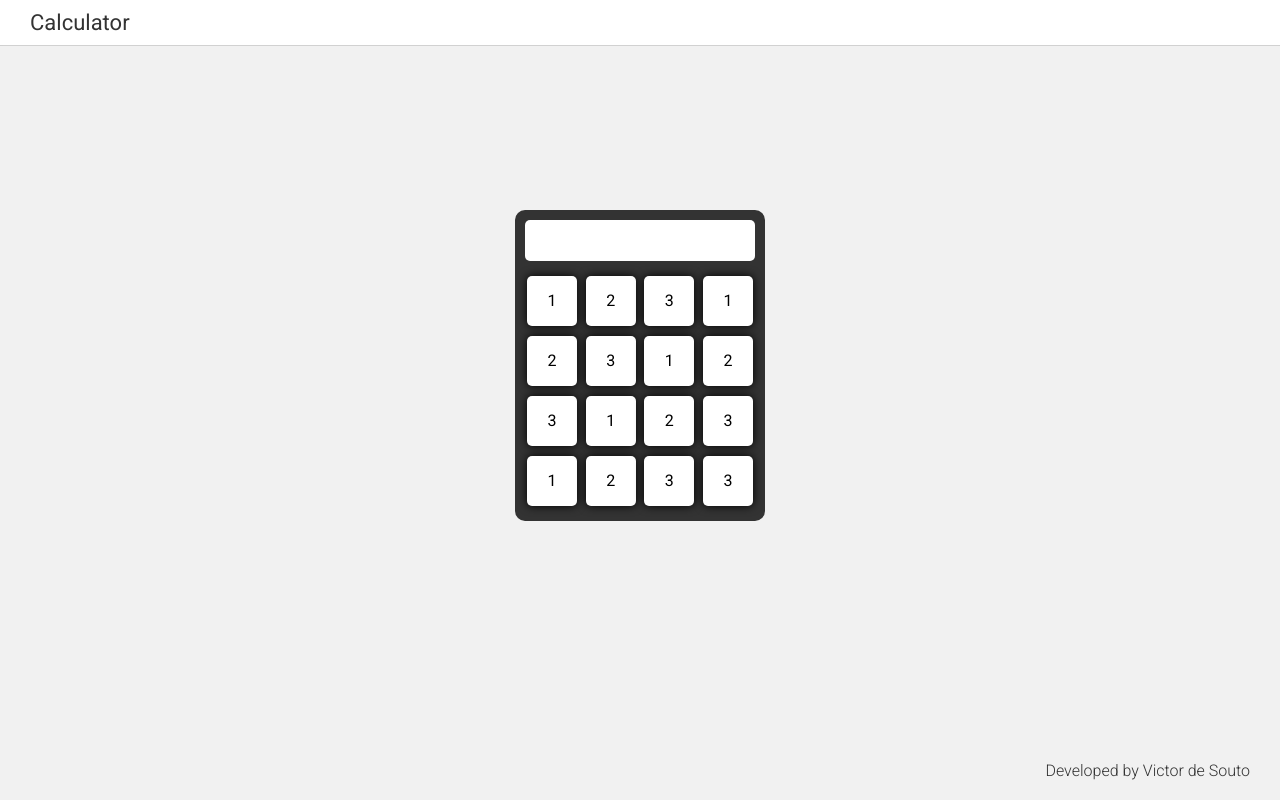
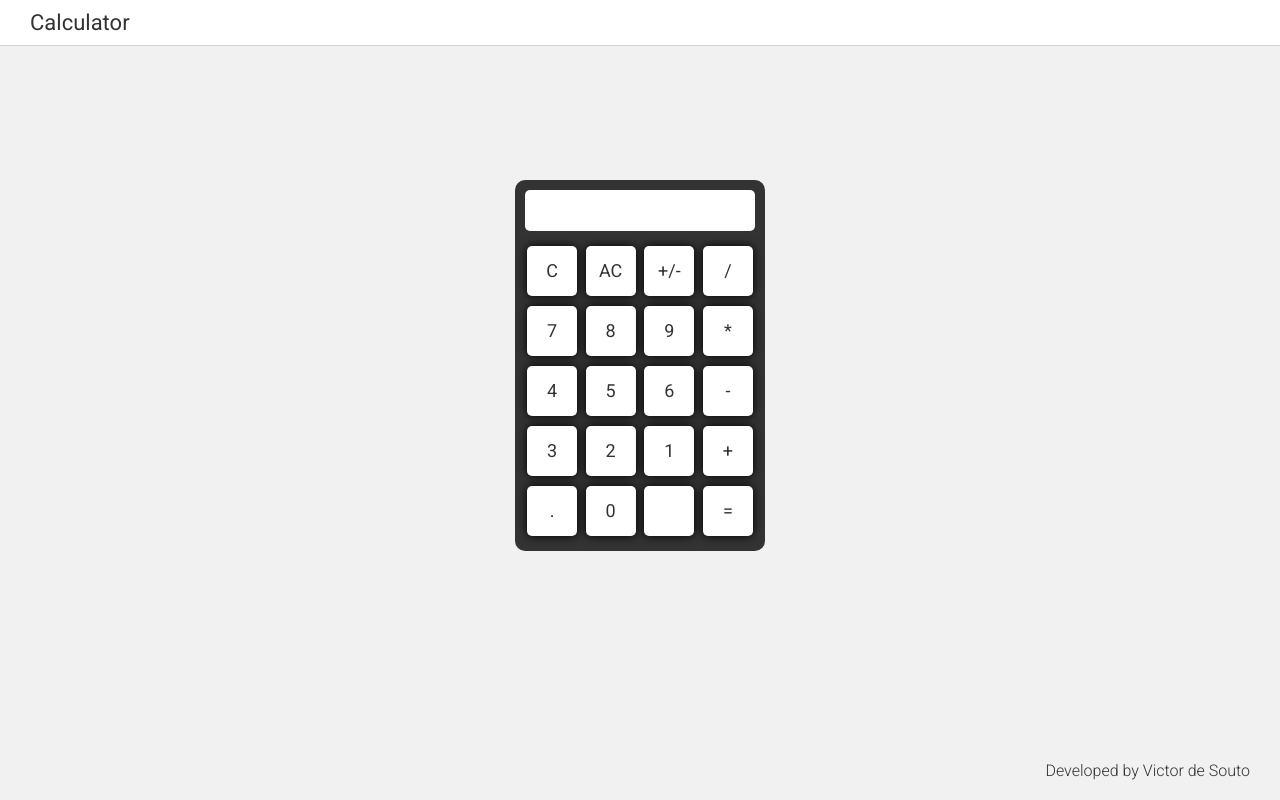
Before and after one commit to sudo-victor/calculator, a React (Create React App) app: page / in a window 1280 px wide. Built offline with nearby package versions, Linux system fonts and the light colour scheme.

Commit message:
style: componentizing of calculator elements

```diff
--- /dev/null
+++ b/src/components/Button/index.js
@@ -0,0 +1,7 @@
+import React from "react";
+
+import { Container } from "./styles";
+
+export default function Button({ value }) {
+    return <Container>{value}</Container>;
+}
--- /dev/null
+++ b/src/components/Button/styles.js
@@ -0,0 +1,23 @@
+import styled from "styled-components";
+
+export const Container = styled.button`
+    width: 50px;
+    height: 50px;
+    margin: 5px 2px;
+    display: flex;
+    align-items: center;
+    justify-content: center;
+    border-radius: 5px;
+    background: #fff;
+    color: #333;
+    font-size: 18px;
+    box-shadow: 0px 0px 10px #000;
+    outline: none;
+    border: none;
+    cursor: pointer;
+
+    &:active {
+        position: relative;
+        top: 2px;
+    }
+`;
--- a/src/components/Calculator/index.js
+++ b/src/components/Calculator/index.js
@@ -1,37 +1,14 @@
 import React from "react";
 
-import {
-    Container,
-    ContainerInput,
-    ContainerKeyboard,
-    Input,
-    Button,
-} from "./styles";
+import { Container } from "./styles";
+import Display from "../Display";
+import Keyboard from "../Keyboard";
 
 export default function Calculator() {
     return (
         <Container>
-            <ContainerInput>
-                <Input />
-            </ContainerInput>
-            <ContainerKeyboard>
-                <Button>1</Button>
-                <Button>2</Button>
-                <Button>3</Button>
-                <Button>1</Button>
-                <Button>2</Button>
-                <Button>3</Button>
-                <Button>1</Button>
-                <Button>2</Button>
-                <Button>3</Button>
-                <Button>1</Button>
-                <Button>2</Button>
-                <Button>3</Button>
-                <Button>1</Button>
-                <Button>2</Button>
-                <Button>3</Button>
-                <Button>3</Button>
-            </ContainerKeyboard>
+            <Display />
+            <Keyboard />
         </Container>
     );
 }
--- a/src/components/Calculator/styles.js
+++ b/src/components/Calculator/styles.js
@@ -6,47 +6,3 @@ export const Container = styled.div`
     border-radius: 10px;
     overflow: hidden;
 `;
-
-export const ContainerInput = styled.div`
-    width: 100%;
-    padding: 10px;
-    padding-bottom: 0px;
-`;
-
-export const Input = styled.input`
-    width: 100%;
-    padding: 10px;
-    font-size: 18px;
-    text-align: end;
-    border-radius: 5px;
-    border: none;
-    outline: none;
-`;
-
-export const ContainerKeyboard = styled.div`
-    width: 100%;
-    height: 100%;
-    padding: 10px;
-    display: flex;
-    flex-flow: wrap;
-    align-items: center;
-    justify-content: space-between;
-    overflow: hidden;
-`;
-
-export const Button = styled.div`
-    width: 50px;
-    height: 50px;
-    margin: 5px 2px;
-    display: flex;
-    align-items: center;
-    justify-content: center;
-    border-radius: 5px;
-    background: #fff;
-    box-shadow: 0px 0px 10px #000;
-
-    &:active {
-        position: relative;
-        top: 2px;
-    }
-`;
--- /dev/null
+++ b/src/components/Display/index.js
@@ -0,0 +1,11 @@
+import React from "react";
+
+import { Container, Input } from "./styles";
+
+export default function Display() {
+    return (
+        <Container>
+            <Input />
+        </Container>
+    );
+}
--- /dev/null
+++ b/src/components/Display/styles.js
@@ -0,0 +1,18 @@
+import styled from "styled-components";
+
+export const Container = styled.div`
+    width: 100%;
+    padding: 10px;
+    padding-bottom: 0px;
+`;
+
+export const Input = styled.input`
+    width: 100%;
+    padding: 10px;
+    font-size: 18px;
+    text-align: end;
+    border-radius: 5px;
+    border: none;
+    outline: none;
+    cursor: default;
+`;
--- /dev/null
+++ b/src/components/Keyboard/index.js
@@ -0,0 +1,35 @@
+import React from "react";
+
+import { Container } from "./styles";
+import Button from "../Button";
+
+export default function Keyboard() {
+    return (
+        <Container>
+            <Button value={"C"} />
+            <Button value={"AC"} />
+            <Button value={"+/-"} />
+            <Button value={"/"} type={"operator"} />
+
+            <Button value={7} type={"number"} />
+            <Button value={8} type={"number"} />
+            <Button value={9} type={"number"} />
+            <Button value={"*"} type={"operator"} />
+
+            <Button value={4} type={"number"} />
+            <Button value={5} type={"number"} />
+            <Button value={6} />
+            <Button value={"-"} type={"operator"} />
+
+            <Button value={3} type={"number"} />
+            <Button value={2} type={"number"} />
+            <Button value={1} type={"number"} />
+            <Button value={"+"} type={"operator"} />
+
+            <Button value={"."} />
+            <Button value={0} type={"number"} />
+            <Button value={""} />
+            <Button value={"="} />
+        </Container>
+    );
+}
--- /dev/null
+++ b/src/components/Keyboard/styles.js
@@ -0,0 +1,12 @@
+import styled from "styled-components";
+
+export const Container = styled.div`
+    width: 100%;
+    height: 100%;
+    padding: 10px;
+    display: flex;
+    flex-flow: wrap;
+    align-items: center;
+    justify-content: space-between;
+    overflow: hidden;
+`;
```
